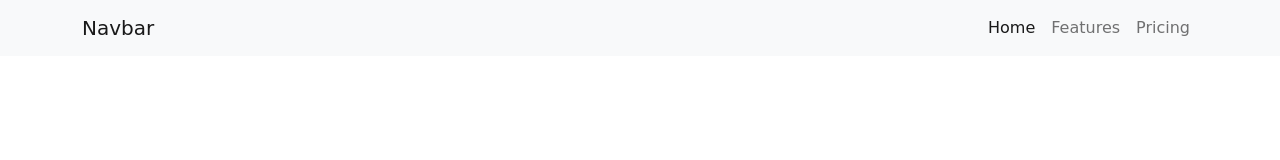
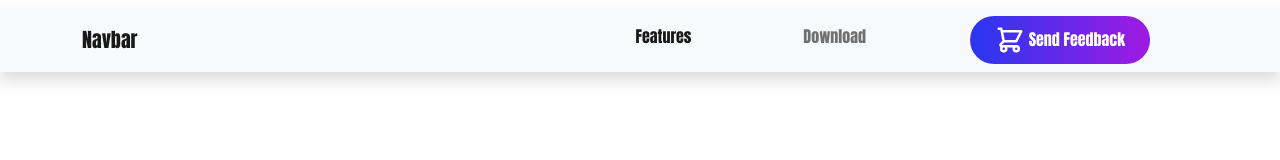
Before and after one commit to parijulislam100/boosttrap-conceptual, a plain HTML site: page start.html in a window 1280 px wide. Drawn offline with nearby package versions, Linux system fonts and the light colour scheme; a web font is replaced by a local one.

Commit message:
navigation bar added

```diff
--- a/start.css
+++ b/start.css
@@ -1,8 +1,14 @@
 /* custom css  */
+/* google font  */
+@import url('https://fonts.googleapis.com/css2?family=Anton&display=swap');
 
-@import url('https://fonts.googleapis.com/css2?family=Anton&family=Roboto:ital,wght@1,900&family=The+Nautigal&display=swap');
 body{
     font-family: 'Anton', sans-serif;
-    font-family: 'Roboto', sans-serif;
-    font-family: 'The Nautigal', cursive;
 }
+.custom-btn-gradient{
+    /* background-image: linear-gradient(90deg, #2937f0, #9f1ae2); */
+    background-image: linear-gradient(90deg, #2937f0, #9f1ae2);
+}
+.navigation-bar{
+    height: 80px;
+}
--- a/start.html
+++ b/start.html
@@ -9,7 +9,8 @@
     <link rel="stylesheet" href="./start.css">
 </head>
 <body>
-    <nav class="navbar navbar-expand-lg navbar-light bg-light">
+    <header class="navigation-bar py-2 ">
+      <nav class="navbar navbar-expand-lg navbar-light bg-light shadow">
         <div class="container">
           <a class="navbar-brand" href="#">Navbar</a>
           <button class="navbar-toggler" type="button" data-bs-toggle="collapse" data-bs-target="#navbarNav" aria-controls="navbarNav" aria-expanded="false" aria-label="Toggle navigation">
@@ -17,19 +18,25 @@
           </button>
           <div class="collapse navbar-collapse" id="navbarNav">
             <ul class="navbar-nav ms-auto">
-              <li class="nav-item">
-                <a class="nav-link active" aria-current="page" href="#">Home</a>
+              <li class="nav-item mx-5">
+                <a class="nav-link active" aria-current="page" href="#">Features</a>
               </li>
-              <li class="nav-item">
-                <a class="nav-link" href="#">Features</a>
+              <li class="nav-item mx-5">
+                <a class="nav-link" href="#">Download</a>
               </li>
-              <li class="nav-item">
-                <a class="nav-link" href="#">Pricing</a>
+              <li class="nav-item mx-5">
+                <a class="nav-link btn custom-btn-gradient rounded-pill px-4 text-white"href="#">
+                  <svg xmlns="http://www.w3.org/2000/svg" height="30" fill="none" viewBox="0 0 24 24" stroke="currentColor" stroke-width="2">
+                    <path stroke-linecap="round" stroke-linejoin="round" d="M3 3h2l.4 2M7 13h10l4-8H5.4M7 13L5.4 5M7 13l-2.293 2.293c-.63.63-.184 1.707.707 1.707H17m0 0a2 2 0 100 4 2 2 0 000-4zm-8 2a2 2 0 11-4 0 2 2 0 014 0z" />
+                  </svg>
+                  Send Feedback
+                </a>
               </li>
             </ul>
           </div>
         </div>
       </nav>
+    </header>
 
     <script src="https://cdn.jsdelivr.net/npm/bootstrap@5.1.3/dist/js/bootstrap.bundle.min.js" integrity="sha384-ka7Sk0Gln4gmtz2MlQnikT1wXgYsOg+OMhuP+IlRH9sENBO0LRn5q+8nbTov4+1p" crossorigin="anonymous"></script>
 </body>
```
